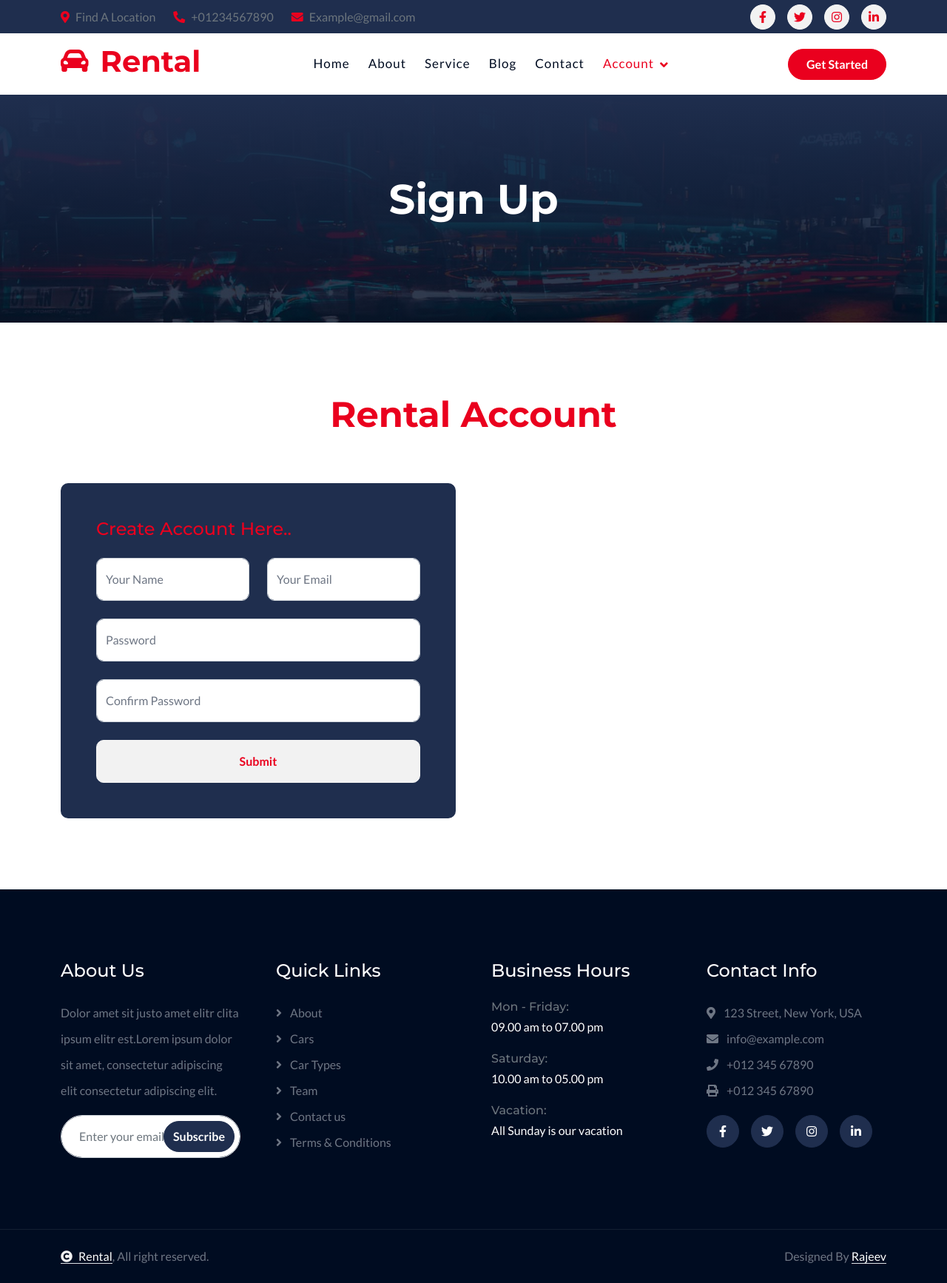
After one commit to Hector6633/Rental, a Django app: page /sign-up/ in a window 1280 px wide. The commit adds this page. Shown: the whole page at 74% size. Run offline with Django 5.2, Linux system fonts and the light colour scheme; some libraries are stand-ins or nearby versions.

Commit message:
Sign in and Sign up page design completed.

```diff
--- a/templates/index.html
+++ b/templates/index.html
@@ -86,8 +86,8 @@
                             <div class="nav-item dropdown">
                                 <a href="#" class="nav-link dropdown-toggle" data-bs-toggle="dropdown">Account</a>
                                 <div class="dropdown-menu m-0">
-                                    <a href="feature.html" class="dropdown-item">Sign In</a>
-                                    <a href="cars.html" class="dropdown-item">Sign Up</a>
+                                    <a href="{% url "sign_in" %}" class="dropdown-item">Sign In</a>
+                                    <a href="{% url "sign_up" %}" class="dropdown-item">Sign Up</a>
                                     <a href="team.html" class="dropdown-item">Sign Out</a>
                                 </div>
                             </div>
--- a/templates/service.html
+++ b/templates/service.html
@@ -111,7 +111,7 @@
         <div class="container-fluid categories pb-5">
             <div class="container pb-5">
                 <div class="text-center mx-auto pb-5 wow fadeInUp" data-wow-delay="0.1s" style="max-width: 800px;">
-                    <h1 class="display-5 text-capitalize mb-3">Vehicle <span class="text-primary">Categories</span></h1>
+                    <h1 class="display-5 text-capitalize mb-3">Premium Vehicle <span class="text-primary">Booking</span></h1>
                     <p class="mb-0">Lorem ipsum dolor sit amet, consectetur adipisicing elit. Ut amet nemo expedita asperiores commodi accusantium at cum harum, excepturi, quia tempora cupiditate! Adipisci facilis modi quisquam quia distinctio,
                     </p>
                 </div>
--- /dev/null
+++ b/templates/sign-up.html
@@ -0,0 +1,256 @@
+<!DOCTYPE html>
+{% load static %}
+<html lang="en">
+
+    <head>
+        <meta charset="utf-8">
+        <title>Rental - Car Rent</title>
+        <meta content="width=device-width, initial-scale=1.0" name="viewport">
+        <meta content="" name="keywords">
+        <meta content="" name="description">
+
+        <!-- Google Web Fonts -->
+        <link rel="preconnect" href="https://fonts.googleapis.com">
+        <link rel="preconnect" href="https://fonts.gstatic.com" crossorigin>
+        <link href="https://fonts.googleapis.com/css2?family=Lato:ital,wght@0,400;0,700;0,900;1,400;1,700;1,900&family=Montserrat:ital,wght@0,100..900;1,100..900&display=swap" rel="stylesheet">
+
+        <!-- Icon Font Stylesheet -->
+        <link rel="stylesheet" href="https://use.fontawesome.com/releases/v5.15.4/css/all.css"/>
+        <link href="https://cdn.jsdelivr.net/npm/bootstrap-icons@1.4.1/font/bootstrap-icons.css" rel="stylesheet">
+
+        <!-- Libraries Stylesheet -->
+        <link href="{% static "lib/animate/animate.min.css" %}" rel="stylesheet">
+        <link href="{% static "lib/owlcarousel/assets/owl.carousel.min.css" %}" rel="stylesheet">
+
+
+        <!-- Customized Bootstrap Stylesheet -->
+        <link href="{% static "css/bootstrap.min.css" %}" rel="stylesheet">
+
+        <!-- Template Stylesheet -->
+        <link href="{% static "css/style.css" %}" rel="stylesheet">
+    </head>
+
+    <body>
+
+        <!-- Spinner Start -->
+        <div id="spinner" class="show bg-white position-fixed translate-middle w-100 vh-100 top-50 start-50 d-flex align-items-center justify-content-center">
+            <div class="spinner-border text-primary" style="width: 3rem; height: 3rem;" role="status">
+                <span class="sr-only">Loading...</span>
+            </div>
+        </div>
+        <!-- Spinner End -->
+
+        <!-- Topbar Start -->
+        <div class="container-fluid topbar bg-secondary d-none d-xl-block w-100">
+            <div class="container">
+                <div class="row gx-0 align-items-center" style="height: 45px;">
+                    <div class="col-lg-6 text-center text-lg-start mb-lg-0">
+                        <div class="d-flex flex-wrap">
+                            <a href="#" class="text-muted me-4"><i class="fas fa-map-marker-alt text-primary me-2"></i>Find A Location</a>
+                            <a href="tel:+01234567890" class="text-muted me-4"><i class="fas fa-phone-alt text-primary me-2"></i>+01234567890</a>
+                            <a href="mailto:example@gmail.com" class="text-muted me-0"><i class="fas fa-envelope text-primary me-2"></i>Example@gmail.com</a>
+                        </div>
+                    </div>
+                    <div class="col-lg-6 text-center text-lg-end">
+                        <div class="d-flex align-items-center justify-content-end">
+                            <a href="#" class="btn btn-light btn-sm-square rounded-circle me-3"><i class="fab fa-facebook-f"></i></a>
+                            <a href="#" class="btn btn-light btn-sm-square rounded-circle me-3"><i class="fab fa-twitter"></i></a>
+                            <a href="#" class="btn btn-light btn-sm-square rounded-circle me-3"><i class="fab fa-instagram"></i></a>
+                            <a href="#" class="btn btn-light btn-sm-square rounded-circle me-0"><i class="fab fa-linkedin-in"></i></a>
+                        </div>
+                    </div>
+                </div>
+            </div>
+        </div>
+        <!-- Topbar End -->
+
+        <!-- Navbar & Hero Start -->
+        <div class="container-fluid nav-bar sticky-top px-0 px-lg-4 py-2 py-lg-0">
+            <div class="container">
+                <nav class="navbar navbar-expand-lg navbar-light">
+                    <a href="" class="navbar-brand p-0">
+                        <h1 class="display-6 text-primary"><i class="fas fa-car-alt me-3"></i></i>Rental</h1>
+                        <!-- <img src="img/logo.png" alt="Logo"> -->
+                    </a>
+                    <button class="navbar-toggler" type="button" data-bs-toggle="collapse" data-bs-target="#navbarCollapse">
+                        <span class="fa fa-bars"></span>
+                    </button>
+                    <div class="collapse navbar-collapse" id="navbarCollapse">
+                        <div class="navbar-nav mx-auto py-0">
+                            <a href="{% url "index" %}" class="nav-item nav-link">Home</a>
+                            <a href="{% url "about" %}" class="nav-item nav-link">About</a>
+                            <a href="{% url "service" %}" class="nav-item nav-link">Service</a>
+                            <a href="{% url "blog" %}" class="nav-item nav-link">Blog</a>
+                            <a href="{% url "contact" %}" class="nav-item nav-link">Contact</a>
+
+                            <div class="nav-item dropdown">
+                                <a href="#" class="nav-link dropdown-toggle active" data-bs-toggle="dropdown">Account</a>
+                                <div class="dropdown-menu m-0">
+                                    <a href="feature.html" class="dropdown-item">Sign In</a>
+                                    <a href="#" class="dropdown-item">Sign Up</a>
+                                    <a href="team.html" class="dropdown-item">Sign Out</a>
+                                </div>
+                            </div>
+                        </div>
+                        <a href="#" class="btn btn-primary rounded-pill py-2 px-4">Get Started</a>
+                    </div>
+                </nav>
+            </div>
+        </div>
+        <!-- Navbar & Hero End -->
+
+        <!-- Header Start -->
+        <div class="container-fluid bg-breadcrumb">
+            <div class="container text-center py-5" style="max-width: 900px;">
+                <h4 class="text-white display-4 mb-4 wow fadeInDown" data-wow-delay="0.1s">Sign Up</h4>
+            </div>
+        </div>
+        <!-- Header End -->
+
+        <!-- Contact Start -->
+        <div class="container-fluid contact py-5">
+            <div class="container py-5">
+                <div class="text-center mx-auto pb-5 wow fadeInUp" data-wow-delay="0.1s" style="max-width: 800px;">
+                    <h1 class="display-5 text-capitalize text-primary mb-3">Rental Account</h1>
+                </div>
+                <div class="row g-5">
+                    <div class="col-xl-6 wow fadeInUp" data-wow-delay="0.1s">
+                        <div class="bg-secondary p-5 rounded">
+                            <h4 class="text-primary mb-4">Create Account Here..</h4>
+                            <form>
+                                <div class="row g-4">
+                                    <div class="col-lg-12 col-xl-6">
+                                        <div class="form-floating">
+                                            <input type="name" name="name" class="form-control" id="name" required placeholder="Your Name">
+                                            <label for="name">Your Name</label>
+                                        </div>
+                                    </div>
+                                    <div class="col-lg-12 col-xl-6">
+                                        <div class="form-floating">
+                                            <input type="email" name="email" class="form-control" id="email" required placeholder="Your Email">
+                                            <label for="email">Your Email</label>
+                                        </div>
+                                    </div>
+                                    <div class="col-12">
+                                        <div class="form-floating">
+                                            <input type="password" name="password" required minlength="8" class="form-control" id="subject" placeholder="Password">
+                                            <label for="subject">Password</label>
+                                        </div>
+                                    </div>
+                                    <div class="col-12">
+                                        <div class="form-floating">
+                                            <input type="password" name="password" required class="form-control" id="subject" placeholder="Password">
+                                            <label for="subject">Confirm Password</label>
+                                        </div>
+                                    </div>
+                                    <div class="col-12">
+                                        <button class="btn btn-light w-100 py-3">Submit</button>
+                                    </div>
+                                </div>
+                            </form>
+                        </div>
+                    </div>
+                </div>
+            </div>
+        </div>
+        <!-- Contact End -->
+
+        <!-- Footer Start -->
+        <div class="container-fluid footer py-5 wow fadeIn" data-wow-delay="0.2s">
+            <div class="container py-5">
+                <div class="row g-5">
+                    <div class="col-md-6 col-lg-6 col-xl-3">
+                        <div class="footer-item d-flex flex-column">
+                            <div class="footer-item">
+                                <h4 class="text-white mb-4">About Us</h4>
+                                <p class="mb-3">Dolor amet sit justo amet elitr clita ipsum elitr est.Lorem ipsum dolor sit amet, consectetur adipiscing elit consectetur adipiscing elit.</p>
+                            </div>
+                            <div class="position-relative">
+                                <input class="form-control rounded-pill w-100 py-3 ps-4 pe-5" type="text" placeholder="Enter your email">
+                                <button type="button" class="btn btn-secondary rounded-pill position-absolute top-0 end-0 py-2 mt-2 me-2">Subscribe</button>
+                            </div>
+                        </div>
+                    </div>
+                    <div class="col-md-6 col-lg-6 col-xl-3">
+                        <div class="footer-item d-flex flex-column">
+                            <h4 class="text-white mb-4">Quick Links</h4>
+                            <a href="#"><i class="fas fa-angle-right me-2"></i> About</a>
+                            <a href="#"><i class="fas fa-angle-right me-2"></i> Cars</a>
+                            <a href="#"><i class="fas fa-angle-right me-2"></i> Car Types</a>
+                            <a href="#"><i class="fas fa-angle-right me-2"></i> Team</a>
+                            <a href="#"><i class="fas fa-angle-right me-2"></i> Contact us</a>
+                            <a href="#"><i class="fas fa-angle-right me-2"></i> Terms & Conditions</a>
+                        </div>
+                    </div>
+                    <div class="col-md-6 col-lg-6 col-xl-3">
+                        <div class="footer-item d-flex flex-column">
+                            <h4 class="text-white mb-4">Business Hours</h4>
+                            <div class="mb-3">
+                                <h6 class="text-muted mb-0">Mon - Friday:</h6>
+                                <p class="text-white mb-0">09.00 am to 07.00 pm</p>
+                            </div>
+                            <div class="mb-3">
+                                <h6 class="text-muted mb-0">Saturday:</h6>
+                                <p class="text-white mb-0">10.00 am to 05.00 pm</p>
+                            </div>
+                            <div class="mb-3">
+                                <h6 class="text-muted mb-0">Vacation:</h6>
+                                <p class="text-white mb-0">All Sunday is our vacation</p>
+                            </div>
+                        </div>
+                    </div>
+                    <div class="col-md-6 col-lg-6 col-xl-3">
+                        <div class="footer-item d-flex flex-column">
+                            <h4 class="text-white mb-4">Contact Info</h4>
+                            <a href="#"><i class="fa fa-map-marker-alt me-2"></i> 123 Street, New York, USA</a>
+                            <a href="mailto:info@example.com"><i class="fas fa-envelope me-2"></i> info@example.com</a>
+                            <a href="tel:+012 345 67890"><i class="fas fa-phone me-2"></i> +012 345 67890</a>
+                            <a href="tel:+012 345 67890" class="mb-3"><i class="fas fa-print me-2"></i> +012 345 67890</a>
+                            <div class="d-flex">
+                                <a class="btn btn-secondary btn-md-square rounded-circle me-3" href=""><i class="fab fa-facebook-f text-white"></i></a>
+                                <a class="btn btn-secondary btn-md-square rounded-circle me-3" href=""><i class="fab fa-twitter text-white"></i></a>
+                                <a class="btn btn-secondary btn-md-square rounded-circle me-3" href=""><i class="fab fa-instagram text-white"></i></a>
+                                <a class="btn btn-secondary btn-md-square rounded-circle me-0" href=""><i class="fab fa-linkedin-in text-white"></i></a>
+                            </div>
+                        </div>
+                    </div>
+                </div>
+            </div>
+        </div>
+        <!-- Footer End -->
+
+        <!-- Copyright Start -->
+        <div class="container-fluid copyright py-4">
+            <div class="container">
+                <div class="row g-4 align-items-center">
+                    <div class="col-md-6 text-center text-md-start mb-md-0">
+                        <span class="text-body"><a href="#" class="border-bottom text-white"><i class="fas fa-copyright text-light me-2"></i>Rental</a>, All right reserved.</span>
+                    </div>
+                    <div class="col-md-6 text-center text-md-end text-body">
+                        Designed By <a class="border-bottom text-white" href="https://rajeevportfolio.pythonanywhere.com">Rajeev</a>
+                    </div>
+                </div>
+            </div>
+        </div>
+        <!-- Copyright End -->
+
+
+        <!-- Back to Top -->
+        <a href="#" class="btn btn-secondary btn-lg-square rounded-circle back-to-top"><i class="fa fa-arrow-up"></i></a>
+
+
+    <!-- JavaScript Libraries -->
+    <script src="https://ajax.googleapis.com/ajax/libs/jquery/3.6.4/jquery.min.js"></script>
+    <script src="https://cdn.jsdelivr.net/npm/bootstrap@5.0.0/dist/js/bootstrap.bundle.min.js"></script>
+    <script src="{% static "lib/wow/wow.min.js" %}"></script>
+    <script src="{% static "lib/easing/easing.min.js" %}"></script>
+    <script src="{% static "lib/waypoints/waypoints.min.js" %}"></script>
+    <script src="{% static "lib/counterup/counterup.min.js" %}"></script>
+    <script src="{% static "lib/owlcarousel/owl.carousel.min.js" %}"></script>
+
+
+    <!-- Template Javascript -->
+    <script src="{% static "js/main.js" %}"></script>
+    </body>
+
+</html>
--- a/themes/urls.py
+++ b/themes/urls.py
@@ -8,4 +8,6 @@ urlpatterns = [
     path('blog/', blog, name='blog'),
     path('contact/', contact, name='contact'),
     path('page_not_found404/', page_not_found404, name='page_not_found404'),
+    path('sign-up/', sign_up, name='sign_up'),
+    path('sign-in/', sign_in, name='sign_in'),
 ]
--- a/themes/views.py
+++ b/themes/views.py
@@ -15,3 +15,9 @@ def contact(request):
     return render(request, 'contact.html')
 def page_not_found404(request):
     return render(request, '404.html')
+
+def sign_up(request):
+    return render(request, 'sign-up.html')
+
+def sign_in(request):
+    return render(request, 'sign-in.html')
```
Also changed, not shown: templates/sign-in.html (added, +244 -0 lines).
